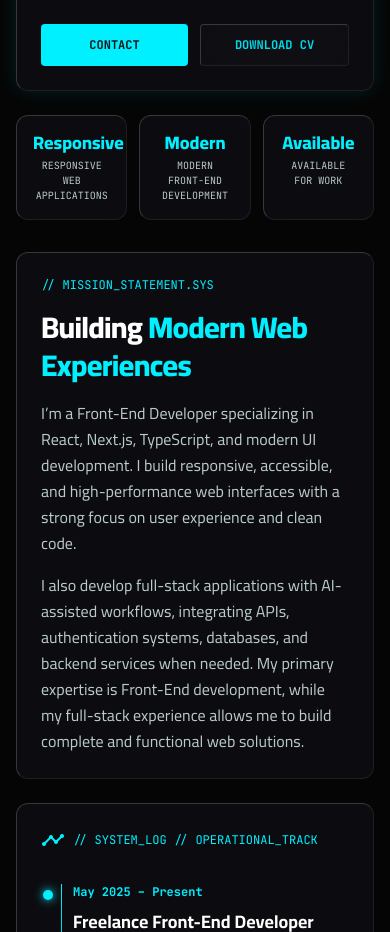
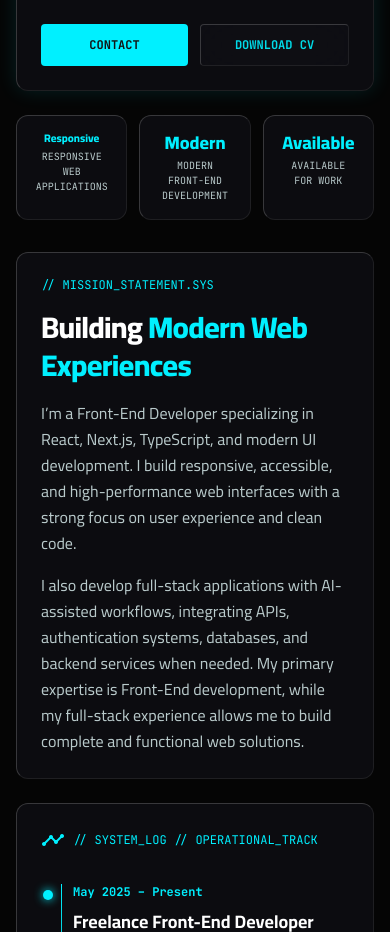
Before and after one commit to moazm0hamed/Portofolio, a React (Vite) app: page / in a window 390 px wide. Shown: the part 1500-2432 px from the top of the page. Built offline with nearby package versions, Linux system fonts and the light colour scheme; a web font is replaced by a local one.

Commit message:
fix: fit responsive stat title on mobile

```diff
--- a/src/App.tsx
+++ b/src/App.tsx
@@ -813,7 +813,7 @@ export default function App() {
                     className="grid grid-cols-3 gap-3"
                   >
                     <div className="glass-panel rounded-xl p-4 text-center">
-                      <div className={`text-lg font-black leading-tight ${getPrimaryTextColor()}`}>{lang === 'en' ? 'Responsive' : 'متجاوبة'}</div>
+                      <div className={`whitespace-nowrap text-[11px] font-black leading-tight sm:text-lg ${getPrimaryTextColor()}`}>{lang === 'en' ? 'Responsive' : 'متجاوبة'}</div>
                       <div className="font-mono text-[10px] text-on-surface-variant uppercase mt-1">
                         {t.yearsLabel}
                       </div>
```
